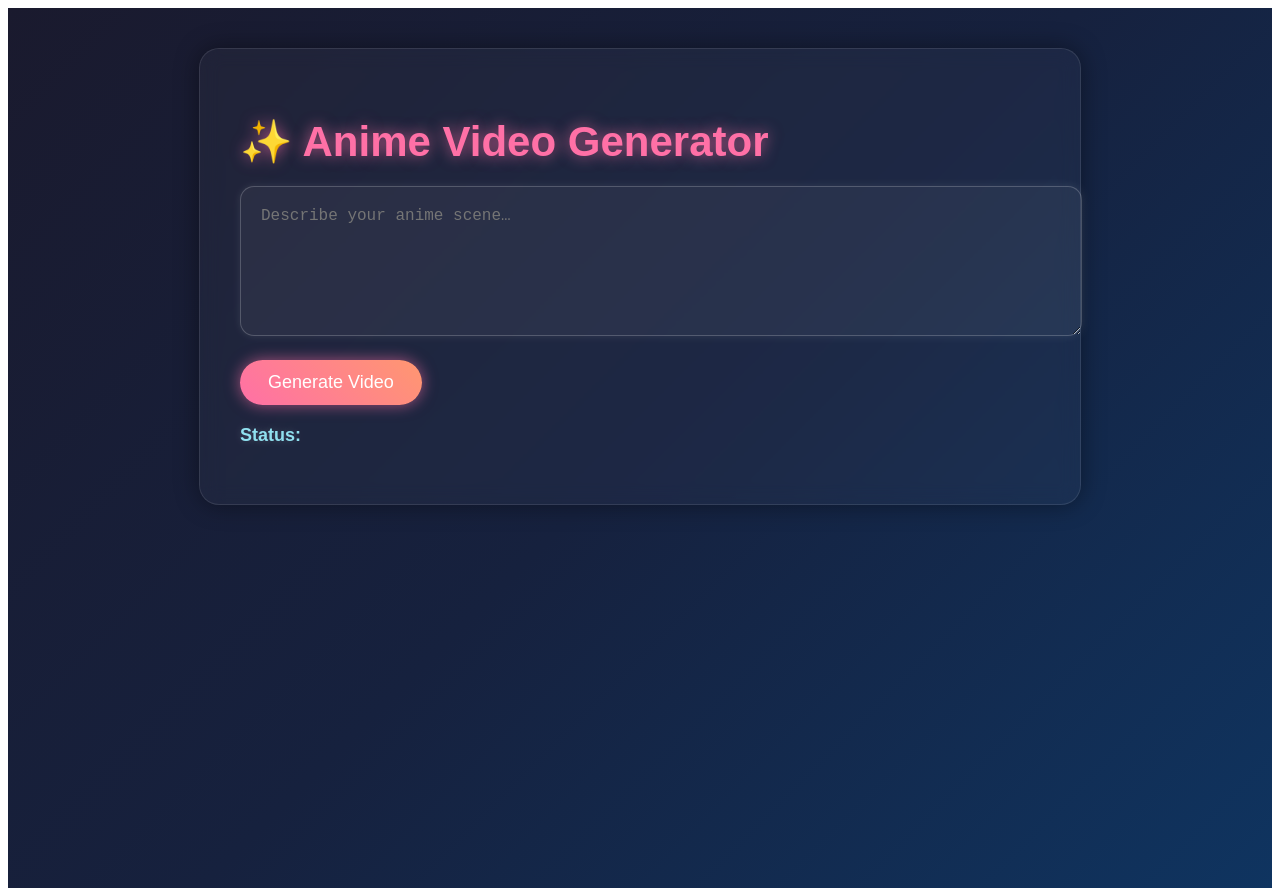
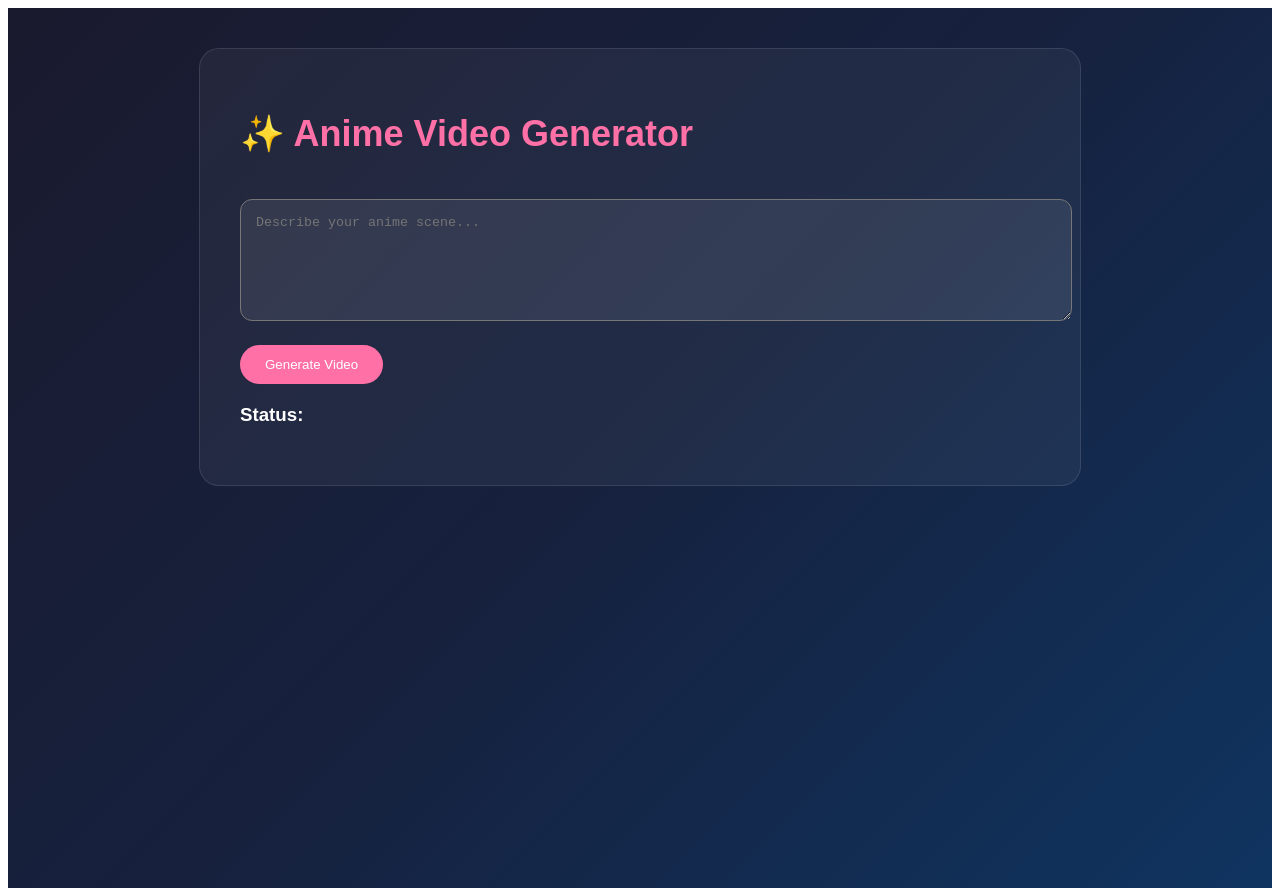
Before and after one commit to palgaurav085-cmd/animexaai-video-generator, a Next.js app: page /generate in a window 1280 px wide. Built offline with nearby package versions, Linux system fonts and the light colour scheme.

Commit message:
Refactor video generation logic and UI updates

```diff
--- a/app/generate/page.jsx
+++ b/app/generate/page.jsx
@@ -6,53 +6,49 @@ export default function GeneratePage() {
   const [prompt, setPrompt] = useState("");
   const [status, setStatus] = useState("");
   const [videoUrl, setVideoUrl] = useState("");
+  const [loading, setLoading] = useState(false);
 
   async function handleGenerate() {
-    setStatus("creating...");
+    if (!prompt) {
+      setStatus("Please enter a prompt");
+      return;
+    }
+
+    setLoading(true);
+    setStatus("generating...");
     setVideoUrl("");
 
     try {
-      const createRes = await fetch("/api/create", {
+      const res = await fetch("/api/generate", {
         method: "POST",
-        headers: { "Content-Type": "application/json" },
+        headers: {
+          "Content-Type": "application/json",
+        },
         body: JSON.stringify({ prompt }),
       });
 
-      const createData = await createRes.json();
+      // 🔥 IMPORTANT DEBUG PART
+      const text = await res.text();
+      console.log("API RESPONSE:", text);
 
-      if (!createData.id) {
-        setStatus("Create Error: " + JSON.stringify(createData));
-        return;
+      try {
+        const data = JSON.parse(text);
+
+        if (data.video) {
+          setVideoUrl(data.video);
+          setStatus("done");
+        } else {
+          setStatus("Error: " + text);
+        }
+      } catch {
+        setStatus("RAW ERROR: " + text);
       }
-
-      const predictionId = createData.id;
-      setStatus("processing...");
-
-      let finalVideo = null;
-
-      while (true) {
-        const statusRes = await fetch(`/api/status?id=${predictionId}`);
-        const statusData = await statusRes.json();
-
-        if (statusData.output && statusData.output.video) {
-          finalVideo = statusData.output.video;
-        }
-
-        if (statusData.status === "succeeded") break;
-        if (statusData.status === "failed") {
-          setStatus("failed");
-          return;
-        }
-
-        await new Promise((res) => setTimeout(res, 3000));
-      }
-
-      setStatus("done");
-      if (finalVideo) setVideoUrl(finalVideo);
 
     } catch (err) {
       setStatus("Error: " + err.message);
     }
+
+    setLoading(false);
   }
 
   return (
@@ -63,108 +59,63 @@ export default function GeneratePage() {
         padding: "40px 20px",
         color: "white",
         fontFamily: "'Poppins', sans-serif",
-        textShadow: "0 0 10px rgba(255,255,255,0.2)",
       }}
     >
       <div
         style={{
           maxWidth: "800px",
           margin: "0 auto",
-          background: "rgba(255, 255, 255, 0.03)",
+          background: "rgba(255, 255, 255, 0.05)",
           padding: "40px",
           borderRadius: "20px",
           border: "1px solid rgba(255,255,255,0.1)",
-          boxShadow: "0 0 25px rgba(0,0,0,0.4)",
-          backdropFilter: "blur(10px)",
         }}
       >
-        <h1
-          style={{
-            fontSize: "42px",
-            fontWeight: "700",
-            marginBottom: "20px",
-            color: "#ff70a6",
-            textShadow: "0 0 15px rgba(255, 112, 166, 0.7)",
-          }}
-        >
+        <h1 style={{ fontSize: "36px", color: "#ff70a6" }}>
           ✨ Anime Video Generator
         </h1>
 
         <textarea
           rows="6"
+          value={prompt}
+          onChange={(e) => setPrompt(e.target.value)}
+          placeholder="Describe your anime scene..."
           style={{
             width: "100%",
-            padding: "20px",
-            borderRadius: "14px",
-            border: "1px solid rgba(255,255,255,0.2)",
-            background: "rgba(255,255,255,0.05)",
+            padding: "15px",
+            borderRadius: "12px",
+            background: "rgba(255,255,255,0.08)",
             color: "white",
-            fontSize: "16px",
-            outline: "none",
-            marginBottom: "20px",
-            boxShadow: "0 0 10px rgba(255,255,255,0.1)",
+            marginTop: "20px",
           }}
-          placeholder="Describe your anime scene…"
-          value={prompt}
-          onChange={(e) => setPrompt(e.target.value)}
         />
 
         <button
           onClick={handleGenerate}
+          disabled={loading}
           style={{
-            padding: "12px 28px",
-            background: "linear-gradient(45deg, #ff70a6, #ff9770)",
+            marginTop: "20px",
+            padding: "12px 25px",
+            background: "#ff70a6",
             border: "none",
-            borderRadius: "30px",
+            borderRadius: "25px",
             color: "#fff",
-            fontSize: "18px",
             cursor: "pointer",
-            boxShadow: "0 0 15px rgba(255,112,166,0.6)",
-            transition: "0.2s",
           }}
         >
-          Generate Video
+          {loading ? "Generating..." : "Generate Video"}
         </button>
 
-        <h3 style={{ marginTop: "20px", fontSize: "18px", color: "#90e0ef" }}>
-          Status: <span style={{ color: "#caf0f8" }}>{status}</span>
+        <h3 style={{ marginTop: "20px" }}>
+          Status: {status}
         </h3>
 
         {videoUrl && (
-          <div style={{ marginTop: "30px" }}>
-            <h2
-              style={{
-                color: "#ff70a6",
-                textShadow: "0 0 12px rgba(255,112,166,0.8)",
-              }}
-            >
-              🎬 Your Anime Video
-            </h2>
-
-            <video
-              src={videoUrl}
-              controls
-              style={{
-                width: "100%",
-                borderRadius: "20px",
-                marginTop: "15px",
-                boxShadow: "0 0 20px rgba(0,0,0,0.5)",
-              }}
-            />
-
-            <a
-              href={videoUrl}
-              target="_blank"
-              style={{
-                display: "inline-block",
-                marginTop: "15px",
-                color: "#ff70a6",
-                textDecoration: "underline",
-              }}
-            >
-              ⬇ Download Video
-            </a>
-          </div>
+          <video
+            src={videoUrl}
+            controls
+            style={{ width: "100%", marginTop: "20px" }}
+          />
         )}
       </div>
     </div>
```
